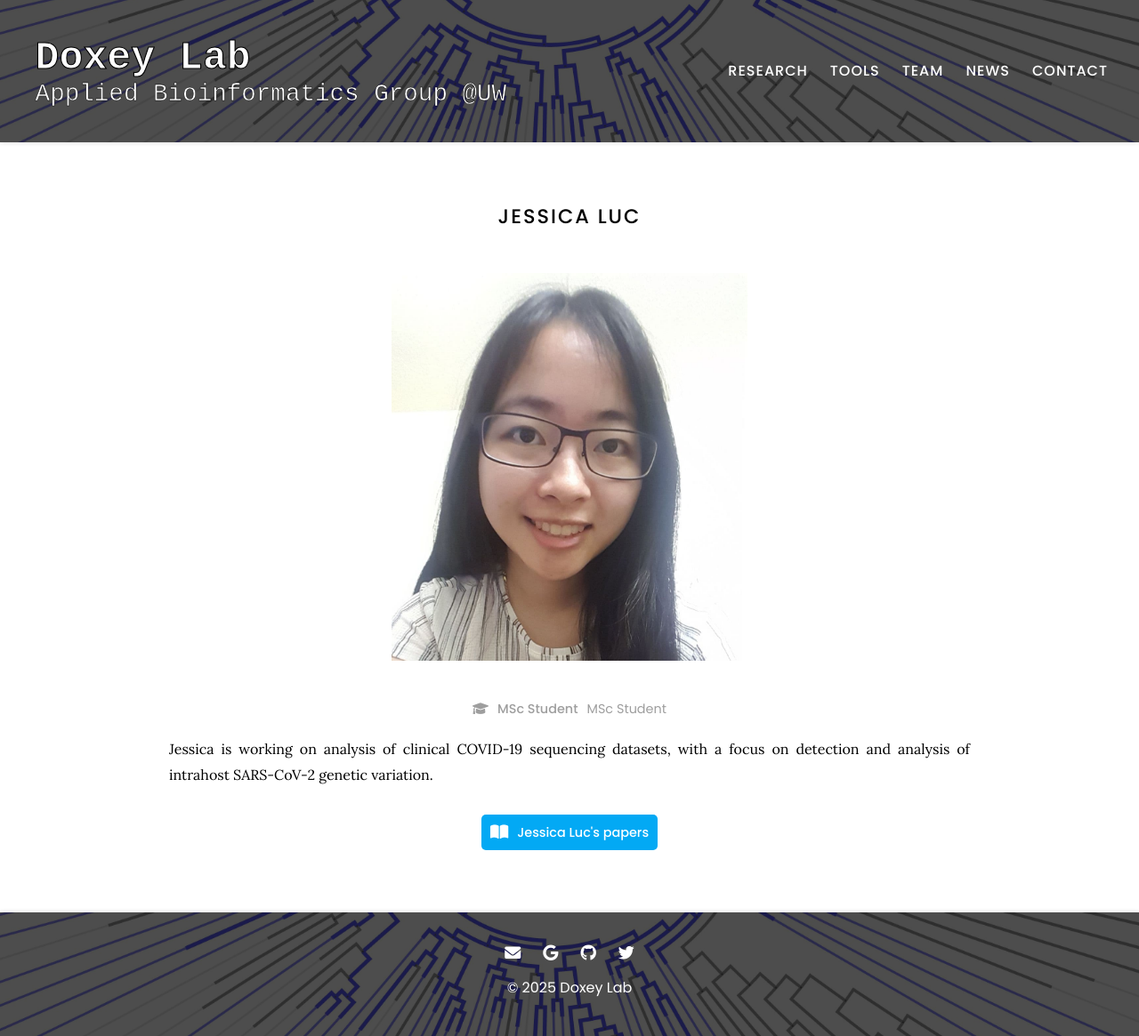
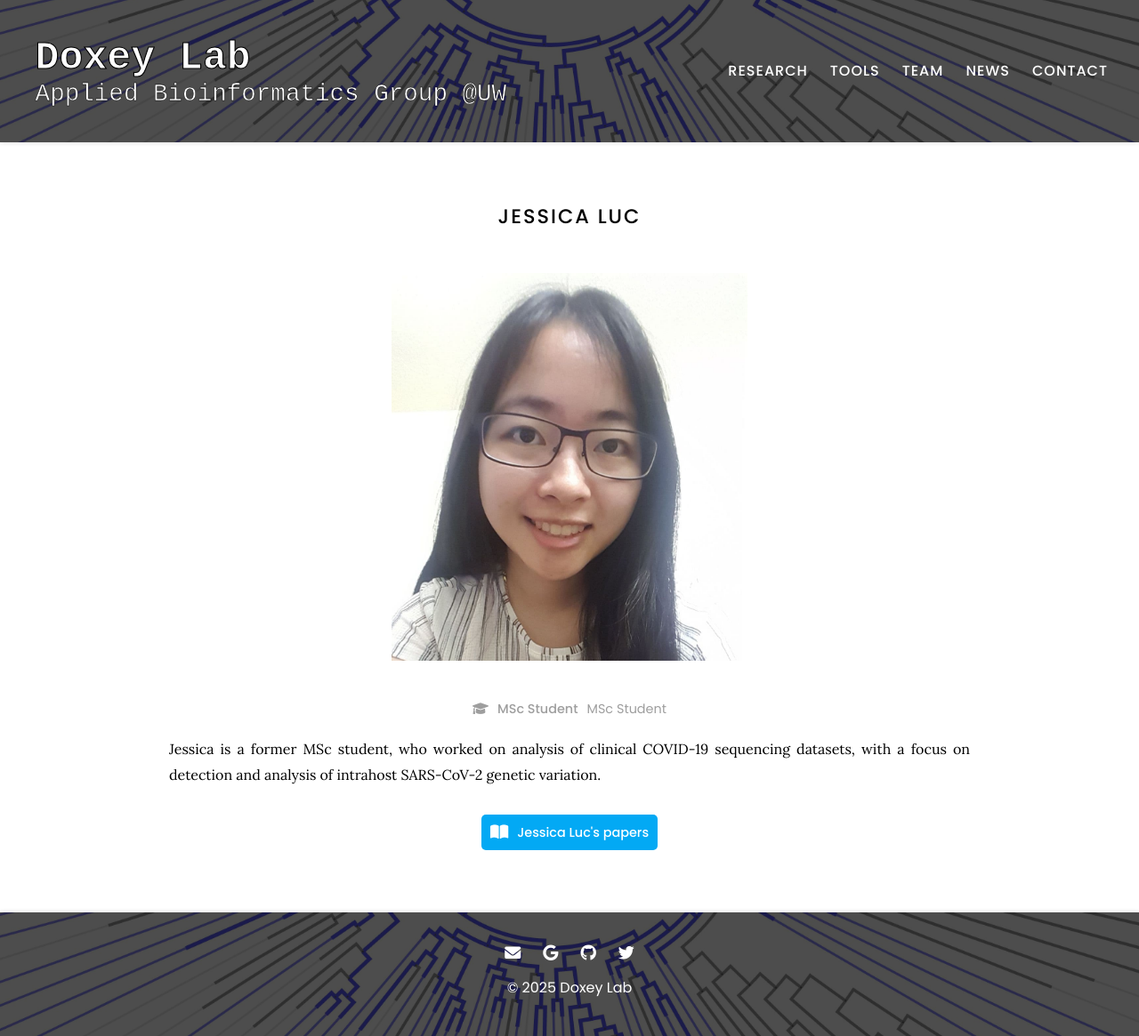
Before and after one commit to doxeylab/doxeylab-website, a Jekyll site: the page built from _members/jessica-luc.md, in a window 1280 px wide. Shown: the whole page at 89% size. Built offline with Jekyll 4.4.1, drawn with Linux system fonts in a browser that asks for light colours.

Commit message:
Update jessica-luc.md

```diff
--- a/_members/jessica-luc.md
+++ b/_members/jessica-luc.md
@@ -3,10 +3,10 @@ name: Jessica Luc
 image: images/team/jessica-luc.jpg
 description: MSc Student
 role: msc
-group: current
+group: alumni
 aliases:
   - J. Luc
   - J Luc
 ---
 
-Jessica is working on analysis of clinical COVID-19 sequencing datasets, with a focus on detection and analysis of intrahost SARS-CoV-2 genetic variation.
+Jessica is a former MSc student, who worked on analysis of clinical COVID-19 sequencing datasets, with a focus on detection and analysis of intrahost SARS-CoV-2 genetic variation.
```
